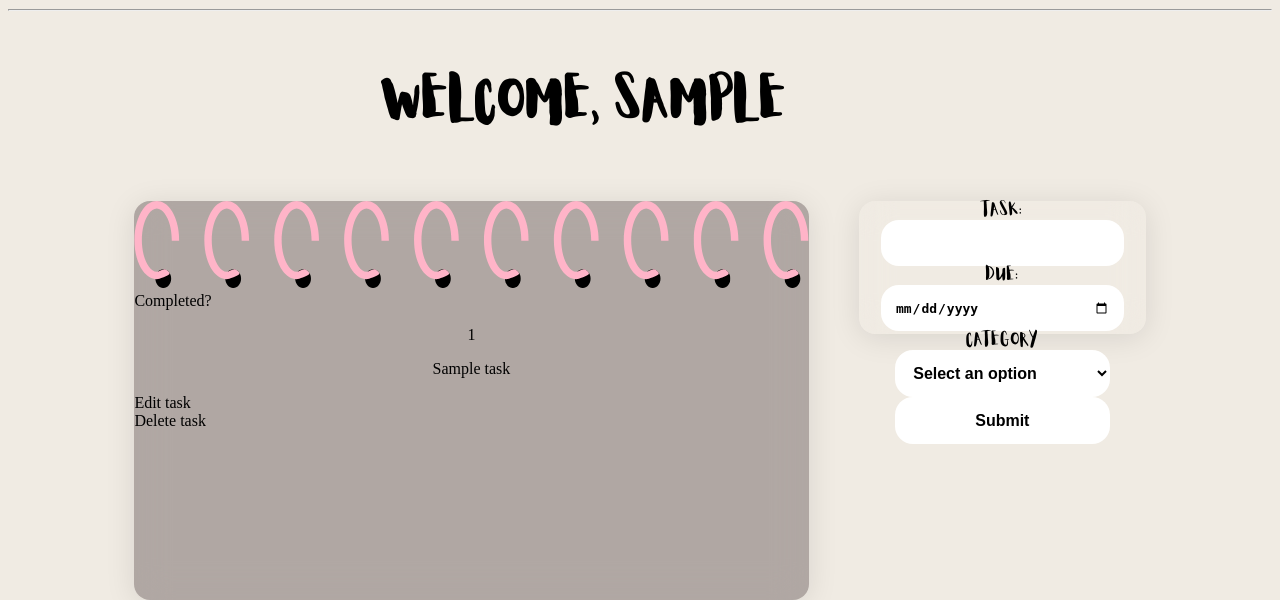
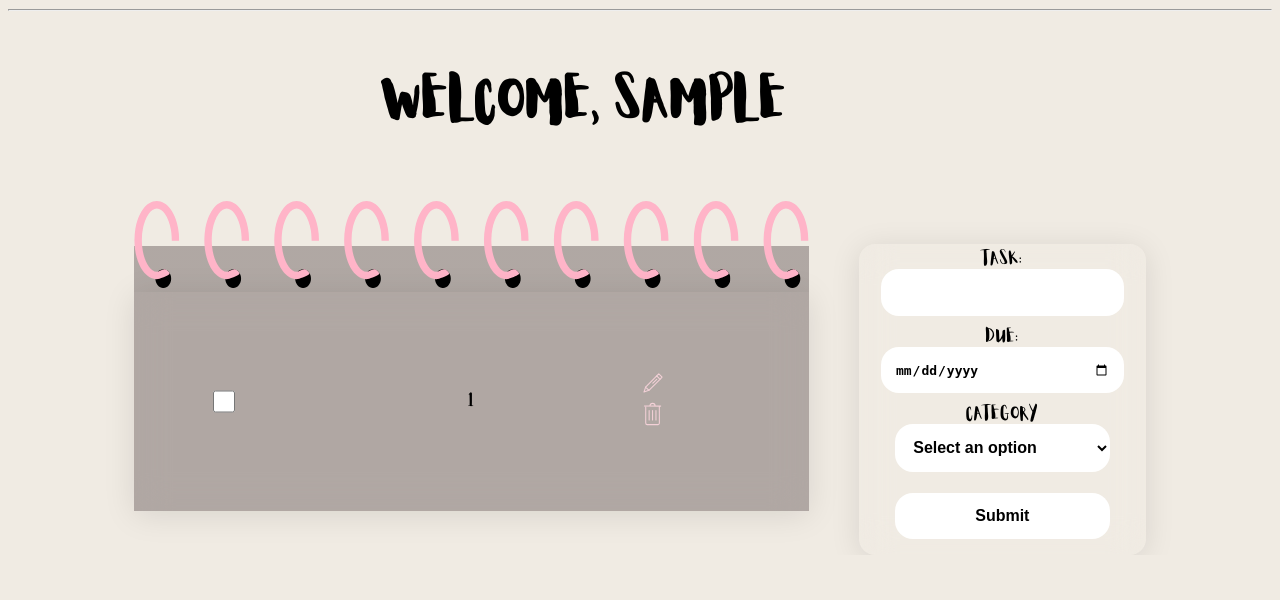
Before and after one commit to LesokoM/To-Do-Application, a Flask app: template Templates/todolist.html in a window 1280 px wide. Shown: the part 280-880 px from the top of the page. After the commit the page ends 819 px from the top, so only its background shows below. Run offline with Flask 3, Linux system fonts and the light colour scheme; the template is opened without the code that fills it: most values are stand-ins (such as "Sample title", 1, 10 or a date in 2020).

Commit message:
added icons

```diff
--- a/Templates/todolist.html
+++ b/Templates/todolist.html
@@ -14,45 +14,38 @@
     {%endwith%}
     <div class="greeting"><h1>Welcome, {{username}}</h1></div>
 
-    <div class="notepad-page">
     <div class="binder-url">
         <img src="static\img\binder.svg" alt="">
     </div>
 
-        <div class="notepad-tasks">
+    <div class="notepad-page">
+
+        <div class="notepad_task">
+
+            {%for i in tasks%}
 
                 <div class="completed_box">
                     <!-- this will have the checkbox that toggles completed = 1-->
-                Completed?
+                    <input type="checkbox">
                 </div>
 
                 <div class="thetask">
-                {%for i in tasks%}
                     <div class="utask_name"> <p>{{i[0]}} </p></div>
-                <div class="utask_deadline"><p>{{i[1]}}</p></div>
-                {%endfor%}
                 </div>
 
                 <div class="edit_options">
-
                     <div class="edit_task">
                         <!--make use of icons -->
-                    Edit task
+                        <a href=""><img src="static\img\editpen.svg" alt=""></a>
                     </div>
 
                     <div class="delete_task">
+                        <a href=""><img src="static\img\bin.svg" alt=""></a>
                         <!--make use of dustbin icon-->
-                    Delete task
                     </div>
-
-
                 </div>
-
+            {%endfor%}
         </div>
-
-
-
-
 
 
     </div>
--- a/app.py
+++ b/app.py
@@ -15,7 +15,7 @@ def initialise_db():
         '''
         CREATE TABLE IF NOT EXISTS users(
         id INTEGER PRIMARY KEY AUTOINCREMENT,
-        username TEXT UNIQUE,
+        username TEXT ,
         password TEXT
         )''')
 
--- a/static/style.css
+++ b/static/style.css
@@ -160,12 +160,13 @@ body hr {
 }
 .page .notepad {
   display: grid;
-  grid-template-rows: auto 1fr 1fr 1fr;
+  grid-template-rows: auto auto 1fr 1fr;
   grid-template-columns: repeat(9, 1fr);
   grid-row: 1/-1;
   grid-column: 1/-1;
   justify-content: center;
   align-content: center;
+  min-height: 100%;
 }
 .page .notepad p {
   text-align: center;
@@ -176,29 +177,66 @@ body hr {
   font-family: "Aloja", sans-serif;
   font-size: 1.5em;
   align-self: center;
+  grid-row: 1;
 }
 .page .notepad .greeting h1 {
   margin-top: 0;
   margin-bottom: 15%;
 }
+.page .notepad .binder-url {
+  grid-row: 2;
+  grid-column: 1/span 6;
+  height: auto;
+  width: 100%;
+  background: linear-gradient(to bottom, rgb(240, 235, 227) 50%, rgba(104, 92, 92, 0.47) 50%);
+  border-top-right-radius: 16%;
+  border-top-left-radius: 16%;
+}
 .page .notepad .notepad-page {
-  grid-row: 2/span 5;
+  grid-row: 3/span 5;
   grid-column: 1/span 6;
   /* From https://css.glass */
   background: rgba(104, 92, 92, 0.47);
-  border-radius: 16px;
   box-shadow: 0 4px 30px rgba(0, 0, 0, 0.1);
   backdrop-filter: blur(17.6px);
   -webkit-backdrop-filter: blur(17.6px);
-  height: auto img;
-  height-position: absolute;
-  height-top: -8%;
+  display: grid;
+  grid-template-columns: 1fr;
+  font-family: "Aloja", sans-serif;
+}
+.page .notepad .notepad-page .notepad_task {
+  display: grid;
+  grid-template-columns: 1fr 2fr 1fr;
+  align-items: center;
+  justify-items: center;
+}
+.page .notepad .notepad-page .notepad_task .completed_box {
+  width: 100%;
+  height: 100%;
+  display: grid;
+  align-items: center;
+  justify-content: center;
+}
+.page .notepad .notepad-page .notepad_task .completed_box input[type=checkbox] {
+  align-self: center;
+  background-color: #F3D0D7;
+  border: 2px solid #F3D0D7;
+  border-radius: 30px;
+  width: 110%;
+  height: 110%;
+  cursor: pointer;
+  transition: all 0.3s ease-in-out;
+}
+.page .notepad .notepad-page .notepad_task .edit_options img {
+  max-height: 15%;
+  max-width: 15%;
 }
 .page .notepad .add-task {
-  grid-row: 2/span 2;
+  grid-row: 2/span 4;
   grid-column: 7/span 3;
+  margin-top: 13%;
   margin-left: 15%;
-  height: 50%;
+  height: 100%;
   /* From https://css.glass */
   background: rgba(104, 92, 92, 0);
   border-radius: 16px;
--- a/static/style.scss
+++ b/static/style.scss
@@ -3,7 +3,6 @@
     src: url("/static/fonts/Aloja-Light.woff") format("woff");
 
 }
-
 
 html,
 body {
@@ -18,8 +17,6 @@ body {
 
     }
 }
-
-
 
 .navbar {
     display: grid;
@@ -224,12 +221,13 @@ body {
 
     .notepad {
         display: grid;
-        grid-template-rows: auto 1fr 1fr 1fr;
+        grid-template-rows: auto auto 1fr 1fr;
         grid-template-columns: repeat(9, 1fr);
         grid-row: 1 / -1;
         grid-column: 1/ -1;
         justify-content: center;
         align-content: center;
+        min-height: 100%;
 
 
         p {
@@ -243,6 +241,7 @@ body {
             font-family: "Aloja", sans-serif;
             font-size: 1.5em;
             align-self: center;
+            grid-row: 1;
 
 
             h1 {
@@ -253,27 +252,98 @@ body {
 
         }
 
+
+
+        .binder-url {
+            grid-row: 2;
+            grid-column: 1 / span 6;
+            height: auto;
+            width: 100%;
+            background: linear-gradient(to bottom, rgb(240, 235, 227) 50%, rgba(104, 92, 92, 0.47) 50%);
+            border-top-right-radius: 16%;
+            border-top-left-radius: 16%;
+
+
+
+
+
+        }
+
         .notepad-page {
-            grid-row: 2/ span 5;
+            grid-row: 3/ span 5;
             grid-column: 1/ span 6;
             /* From https://css.glass */
             background: rgba(104, 92, 92, 0.47);
-            border-radius: 16px;
             box-shadow: 0 4px 30px rgba(0, 0, 0, 0.1);
             backdrop-filter: blur(17.6px);
             -webkit-backdrop-filter: blur(17.6px);
 
-            height: auto img {
-                position: absolute;
-                top: -8%;
+            display: grid;
+            grid-template-columns: 1fr;
+
+            font-family: "Aloja", sans-serif;
+
+            .notepad_task {
+                display: grid;
+                grid-template-columns: 1fr 2fr 1fr;
+                align-items: center;
+                justify-items: center;
+
+
+
+                .completed_box {
+                    width: 100%;
+                    height: 100%;
+                    display: grid;
+                    align-items: center;
+                    justify-content: center;
+
+                    input[type='checkbox'] {
+                        align-self: center;
+
+                        background-color: #F3D0D7; // Default background
+                        border: 2px solid #F3D0D7; // Default border
+                        border-radius: 30px; // Rounded corners
+                        width: 110%; // Set size
+                        height: 110%; // Set size
+
+
+                    }
+
+
+
+
+
+
+                    .edit_options {
+                        img {
+                            max-height: 15%;
+                            max-width: 15%;
+                        }
                     }
                 }
 
+
+
+
+
+
+
+
+
+
+
+            }
+
+
+
+
             .add-task {
-            grid-row: 2/ span 2;
+                grid-row: 2/ span 4;
                 grid-column: 7/ span 3;
+                margin-top: 13%;
                 margin-left: 15%;
-            height: 50%;
+                height: 100%;
 
 
 
```
Also changed, not shown: app.db, static/img/bin.svg (added), static/img/editpen.svg (added), 1 other file. Lines whose indentation alone changed are shown as unchanged.
